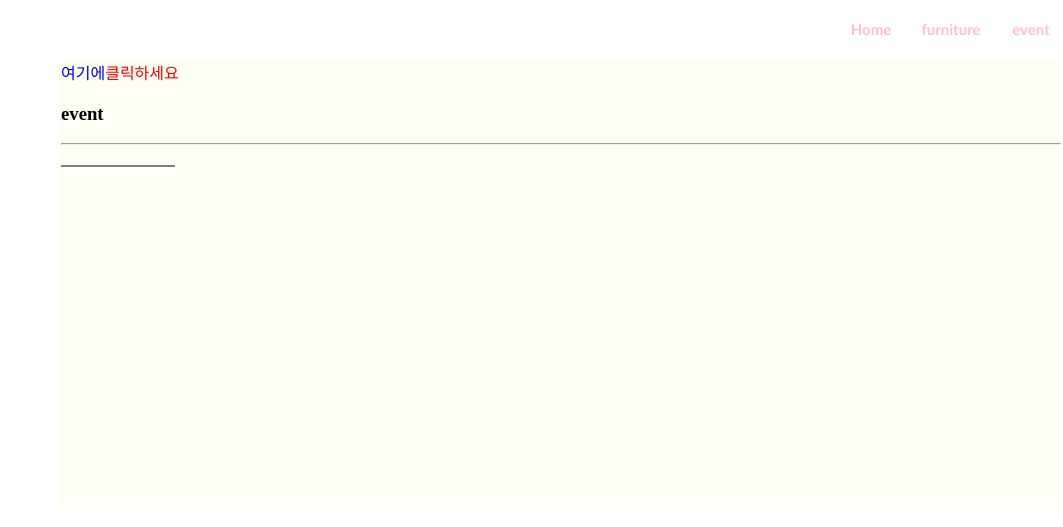
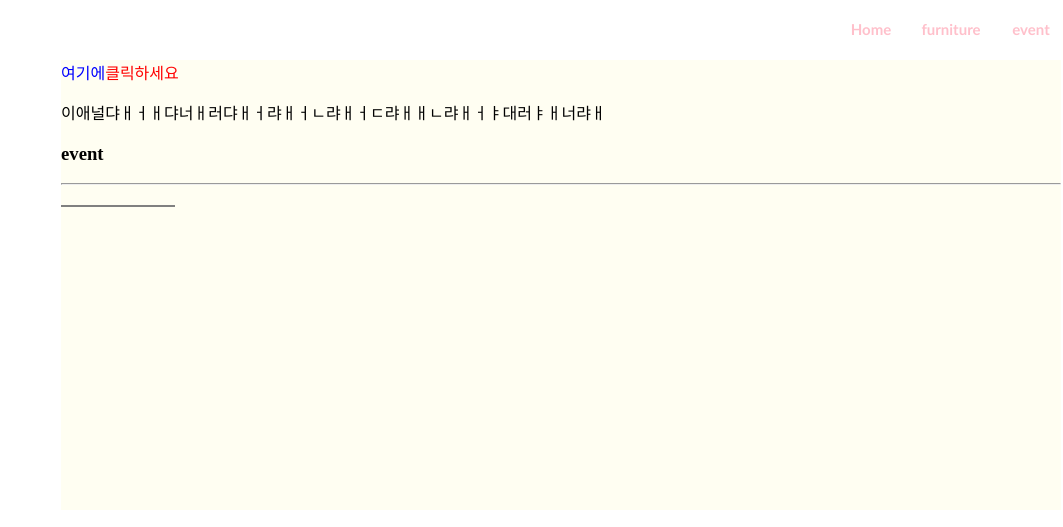
Before and after one commit to gugifurniture/gugifurniture.github.io, a plain HTML site: page event.html in a window 1280 px wide. Shown: the part 316-843 px from the top of the page, without its empty margins (217-1280 px from the left). Drawn offline with Linux system fonts and the light colour scheme.

Commit message:
Update event.html

```diff
--- a/event.html
+++ b/event.html
@@ -24,7 +24,7 @@
 <section id="wrapper">
 	<p id="firstP" style="color: blue" onclick="change1()">여기에<span style="color:red">클릭하세요</span>
 	</p>
-
+이애널댜ㅐㅓㅐ댜너ㅐ러댜ㅐㅓ랴ㅐㅓㄴ랴ㅐㅓㄷ랴ㅐㅐㄴ랴ㅐㅓㅑ대러ㅑㅐ너랴ㅐ
 
   <section id="내용">
 	<div id="event1">
```
